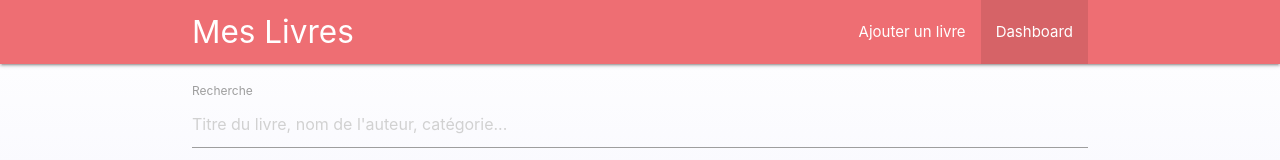
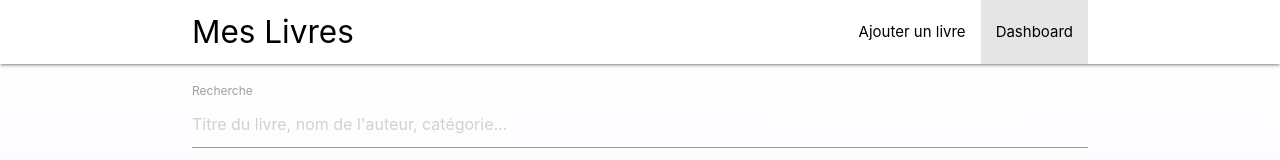
Before and after one commit to samir-ben/booksinventory, an Angular app in the folder frontend/: page / in a window 1280 px wide. Shown: the top 160 px of the page. Built offline with nearby package versions, Linux system fonts and the light colour scheme; no server answers.

Commit message:
style: navbar and background
- add white locor for navbar
- add black color style for li tags
- change degrade color in app root css

```diff
--- a/frontend/src/app/navbar/navbar.component.html
+++ b/frontend/src/app/navbar/navbar.component.html
@@ -1,9 +1,9 @@
-<nav>
+<nav class="white">
   <div class="nav-wrapper container">
-    <a routerLink="/" class="brand-logo">Mes Livres</a>
+    <a routerLink="/" class="brand-logo black-text">Mes Livres</a>
     <ul id="nav-mobile" class="right hide-on-med-and-down">
-      <li routerLinkActive="active"[routerLinkActiveOptions]="{exact:true}"><a routerLink="/create">Ajouter un livre</a></li>
-      <li routerLinkActive="active" [routerLinkActiveOptions]="{exact:true}"><a routerLink="/">Dashboard</a></li>
+      <li routerLinkActive="active"[routerLinkActiveOptions]="{exact:true}"><a routerLink="/create" class="black-text">Ajouter un livre</a></li>
+      <li routerLinkActive="active" [routerLinkActiveOptions]="{exact:true}"><a routerLink="/" class="black-text">Dashboard</a></li>
     </ul>
   </div>
 </nav>
--- a/frontend/src/styles.css
+++ b/frontend/src/styles.css
@@ -1,5 +1,5 @@
 /* You can add global styles to this file, and also import other style files */
 body {
-    background: linear-gradient(to bottom, #ffffff, #f9f9fe, #f3f4fe, #eaeffd, #e1ebfd);
+    background-image: linear-gradient(to bottom, #ffffff, #fcfcff, #f8f9fe, #f4f6fe, #eff4fe);
     height: 100vh;
 }
```
